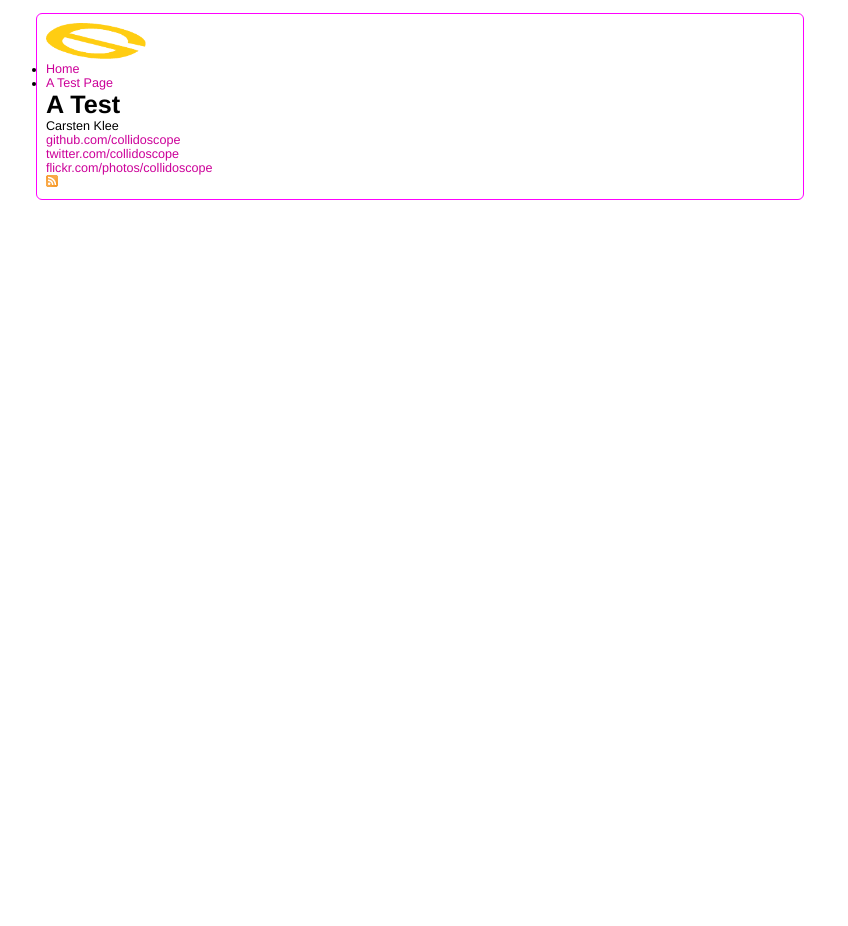
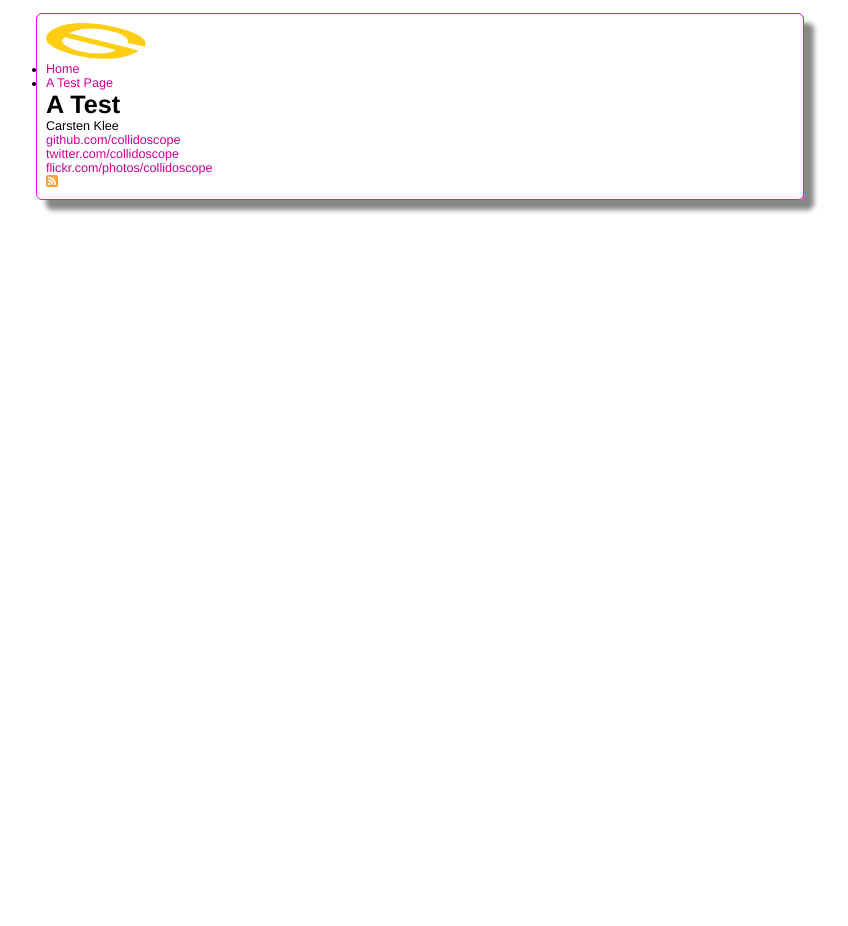
Before and after one commit to collidoscope/collidoscope.github.com, a Jekyll site: the page built from test/test.md, in a window 1280 px wide. Shown: the whole page, without its empty margins (220-1068 px from the left). Built offline with Jekyll 4.4.1, drawn with Linux system fonts in a browser that asks for light colours; Markdown is read by kramdown in place of the engine named in the settings.

Commit message:
Updated.

```diff
--- a/css/screen.css
+++ b/css/screen.css
@@ -25,7 +25,7 @@ a:visited{color:#CC99CC; text-decoration: none;}
 a:hover{color:#FF00FF; text-decoration: underline;}
 a:active{color:#FF00FF; text-decoration: none;}
 
-#outer {border: 1px solid #FF00FF;border-radius:6px;padding:9px;}
+#outer {border: 1px solid #FF00FF;border-radius:6px;padding:9px;box-shadow: 10px 10px 5px #888888;}
 
 /*****************************************************************************/
 /*
```
